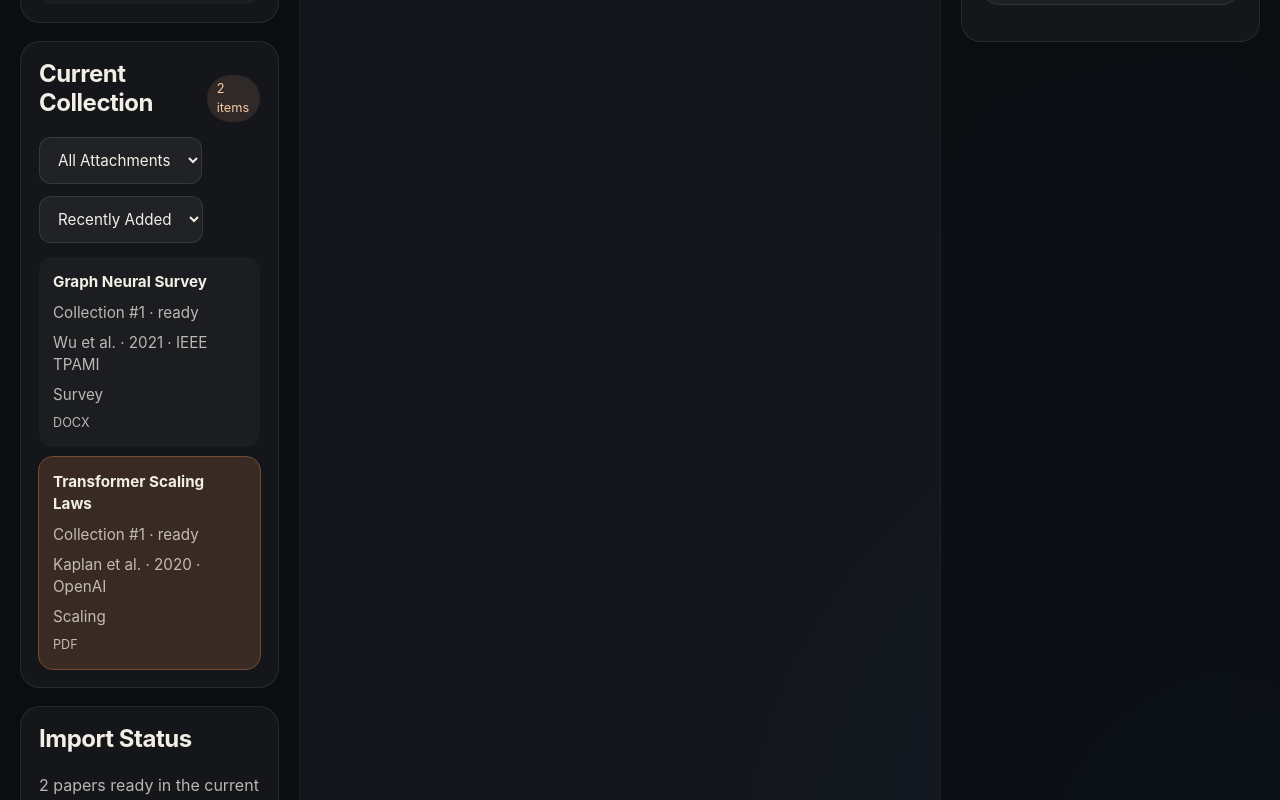
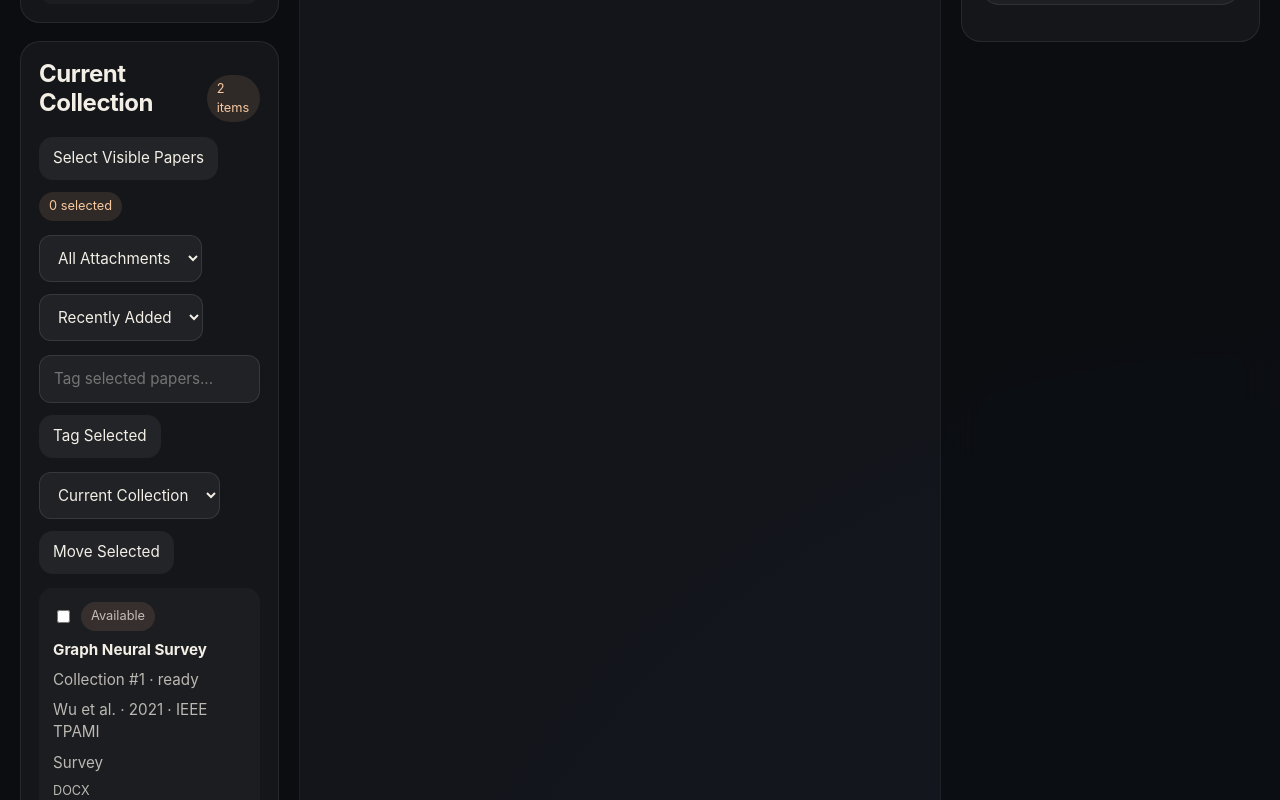
Before and after one commit to Playitcooool/rust-ai-paper-reader, a React (Vite) app: page / in a window 1280 px wide. Shown: the part 1340-2140 px from the top of the page. Built offline with nearby package versions, Linux system fonts and the light colour scheme.

Commit message:
feat: add bulk paper organization tools

```diff
--- a/src/App.tsx
+++ b/src/App.tsx
@@ -200,9 +200,11 @@ export default function App() {
   const [newCollectionName, setNewCollectionName] = useState("");
   const [collectionNameDraft, setCollectionNameDraft] = useState("");
   const [newTagName, setNewTagName] = useState("");
+  const [batchTagName, setBatchTagName] = useState("");
   const [moveCollectionParentValue, setMoveCollectionParentValue] = useState("root");
   const [selectedCollectionId, setSelectedCollectionId] = useState<number | null>(null);
   const [selectedTagId, setSelectedTagId] = useState<number | null>(null);
+  const [selectedItemIds, setSelectedItemIds] = useState<number[]>([]);
   const [openPaperIds, setOpenPaperIds] = useState<number[]>([]);
   const [activePaperId, setActivePaperId] = useState<number | null>(null);
   const [aiPanelMode, setAiPanelMode] = useState<AiPanelMode>("paper");
@@ -234,6 +236,7 @@ export default function App() {
   const [itemSort, setItemSort] = useState<ItemSort>("recent");
   const [attachmentFilter, setAttachmentFilter] = useState<AttachmentFilter>("all");
   const [moveItemTargetId, setMoveItemTargetId] = useState("current");
+  const [batchMoveTargetId, setBatchMoveTargetId] = useState("current");
   const hasCollections = collections.length > 0;
 
   useEffect(() => {
@@ -452,6 +455,12 @@ export default function App() {
       }
       return aliveIds;
     });
+  }, [visibleItems]);
+
+  useEffect(() => {
+    setSelectedItemIds((current) =>
+      current.filter((id) => visibleItems.some((item) => item.id === id)),
+    );
   }, [visibleItems]);
 
   const openPapers = useMemo(
@@ -747,6 +756,58 @@ export default function App() {
     setStatusMessage(`Moved ${activePaper.title} to ${destination.name}.`);
   }
 
+  async function handleBatchMove() {
+    if (selectedItemIds.length === 0) {
+      setStatusMessage("Select at least one paper first.");
+      return;
+    }
+
+    const destinationId =
+      batchMoveTargetId === "current" ? selectedCollectionId : Number(batchMoveTargetId);
+    if (!destinationId) {
+      setStatusMessage("Choose a destination collection first.");
+      return;
+    }
+
+    const destination = collections.find((collection) => collection.id === destinationId);
+    if (!destination) {
+      setStatusMessage("Choose a valid destination collection.");
+      return;
+    }
+
+    const api = await getApi();
+    await Promise.all(
+      selectedItemIds.map((itemId) =>
+        api.moveItem({ item_id: itemId, collection_id: destination.id }),
+      ),
+    );
+    const message = `Moved ${selectedItemIds.length} papers to ${destination.name}.`;
+    setSelectedItemIds([]);
+    setPendingCollectionStatus(message);
+    await refreshCollections(destination.id);
+    await refreshItemsForCollection(destination.id);
+    setStatusMessage(message);
+  }
+
+  function toggleSelectedItem(itemId: number) {
+    setSelectedItemIds((current) =>
+      current.includes(itemId) ? current.filter((id) => id !== itemId) : [...current, itemId],
+    );
+  }
+
+  function handleToggleSelectAllVisible() {
+    const visibleIds = visibleItems.map((item) => item.id);
+    const allVisibleSelected =
+      visibleIds.length > 0 && visibleIds.every((id) => selectedItemIds.includes(id));
+
+    setSelectedItemIds((current) => {
+      if (allVisibleSelected) {
+        return current.filter((id) => !visibleIds.includes(id));
+      }
+      return Array.from(new Set([...current, ...visibleIds]));
+    });
+  }
+
   async function handleExportMarkdown() {
     const note = notes.find((entry) => entry.id === activeNoteId);
     if (!note) return;
@@ -905,6 +966,35 @@ export default function App() {
     await refreshItemsForCollection(activePaper.collection_id, activePaper.id);
     setNewTagName("");
     setStatusMessage(tagMessage);
+  }
+
+  async function handleBatchTag() {
+    const name = batchTagName.trim();
+    if (!name) {
+      setStatusMessage("Enter a tag name first.");
+      return;
+    }
+    if (selectedItemIds.length === 0) {
+      setStatusMessage("Select at least one paper first.");
+      return;
+    }
+
+    const collectionId = selectedCollectionId ?? activeCollection?.id ?? null;
+    if (collectionId === null) {
+      setStatusMessage("Select a collection first.");
+      return;
+    }
+
+    const api = await getApi();
+    const tag = await api.createTag({ name });
+    await Promise.all(
+      selectedItemIds.map((itemId) => api.assignTag({ item_id: itemId, tag_id: tag.id })),
+    );
+    await refreshItemsForCollection(collectionId, activePaper?.id);
+    setBatchTagName("");
+    const message = `Tagged ${selectedItemIds.length} papers with ${tag.name}.`;
+    setPendingCollectionStatus(message);
+    setStatusMessage(message);
   }
 
   async function handleSaveNoteEdits() {
@@ -1204,6 +1294,14 @@ export default function App() {
             <span className="meta-count">{visibleItems.length} items</span>
           </div>
           <div className="collection-create-row">
+            <button className="ghost-button" type="button" onClick={handleToggleSelectAllVisible}>
+              {visibleItems.length > 0 && visibleItems.every((item) => selectedItemIds.includes(item.id))
+                ? "Clear Visible Selection"
+                : "Select Visible Papers"}
+            </button>
+            <span className="meta-count">{selectedItemIds.length} selected</span>
+          </div>
+          <div className="collection-create-row">
             <select
               aria-label="Attachment filter"
               className="mode-select"
@@ -1225,6 +1323,38 @@ export default function App() {
               <option value="title">Title A-Z</option>
               <option value="year_desc">Year (Newest)</option>
             </select>
+          </div>
+          <div className="collection-create-row">
+            <input
+              aria-label="Batch tag papers"
+              className="search-input"
+              placeholder="Tag selected papers..."
+              value={batchTagName}
+              onChange={(event) => setBatchTagName(event.target.value)}
+            />
+            <button className="ghost-button" type="button" onClick={() => void handleBatchTag()}>
+              Tag Selected
+            </button>
+          </div>
+          <div className="collection-create-row">
+            <select
+              aria-label="Batch move papers"
+              className="mode-select"
+              value={batchMoveTargetId}
+              onChange={(event) => setBatchMoveTargetId(event.target.value)}
+            >
+              <option value="current">Current Collection</option>
+              {collections
+                .filter((collection) => collection.id !== selectedCollectionId)
+                .map((collection) => (
+                  <option key={collection.id} value={collection.id}>
+                    {collection.name}
+                  </option>
+                ))}
+            </select>
+            <button className="ghost-button" type="button" onClick={() => void handleBatchMove()}>
+              Move Selected
+            </button>
           </div>
           {draggedFileCount > 0 ? (
             <p className="drop-helper">Drop {draggedFileCount} files into {activeCollection?.name ?? "this collection"}.</p>
@@ -1259,6 +1389,18 @@ export default function App() {
                     );
                   }}
                 >
+                  <span className="paper-selection-row">
+                    <input
+                      aria-label={`Select paper ${paper.title}`}
+                      checked={selectedItemIds.includes(paper.id)}
+                      onChange={() => toggleSelectedItem(paper.id)}
+                      onClick={(event) => event.stopPropagation()}
+                      type="checkbox"
+                    />
+                    <span className="meta-count">
+                      {selectedItemIds.includes(paper.id) ? "Selected" : "Available"}
+                    </span>
+                  </span>
                   <strong>{paper.title}</strong>
                   <span>Collection #{paper.collection_id} · {paper.attachment_status}</span>
                   <span>{formatItemMetadata(paper)}</span>
--- a/src/styles.css
+++ b/src/styles.css
@@ -303,6 +303,16 @@ p {
   flex-wrap: wrap;
 }
 
+.paper-selection-row {
+  display: flex;
+  align-items: center;
+  gap: 8px;
+}
+
+.paper-selection-row input {
+  accent-color: #e28b53;
+}
+
 .reader-tabs,
 .ai-tabs {
   display: flex;
```
Also changed, not shown: 1 other file (tests, documents, lock files or other folders).
